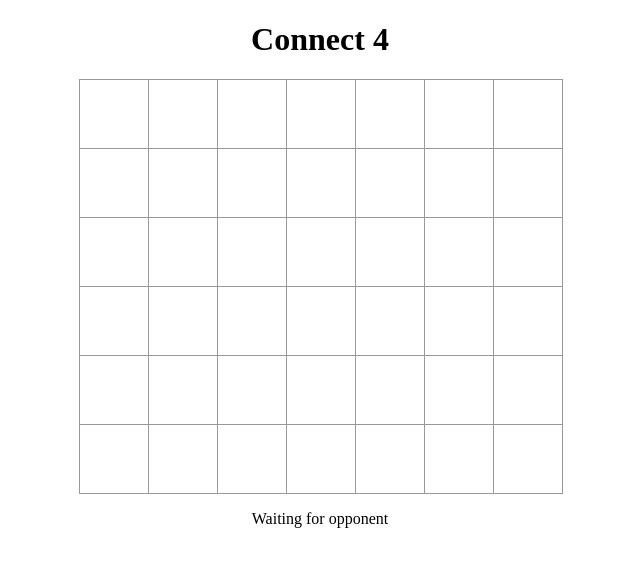
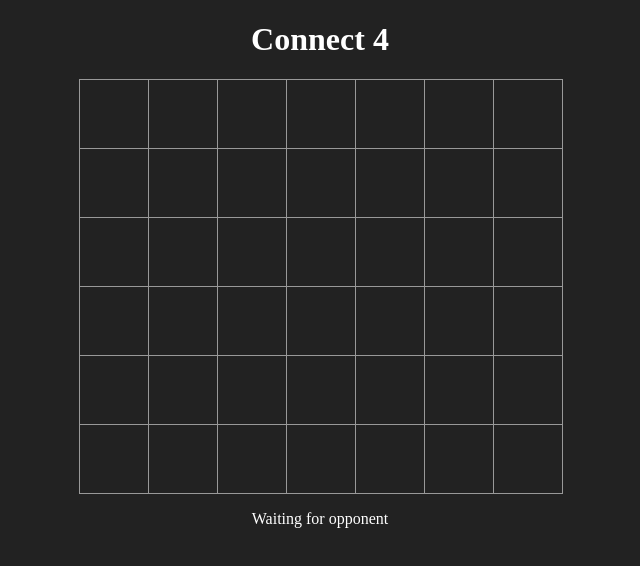
Before and after one commit to tikkikkit21/connect4, a React (Vite) app: page / in a window 1280 px wide. Shown: the top 566 px of the page, without its empty margins (320-960 px from the left). Built offline with nearby package versions, Linux system fonts and the light colour scheme; no server answers.

Commit message:
Change CSS to dark mode

```diff
--- a/src/styles.css
+++ b/src/styles.css
@@ -1,5 +1,9 @@
 * {
     box-sizing: border-box;
+}
+
+body {
+    background-color: rgb(34, 34, 34);
 }
 
 /* Display */
@@ -9,6 +13,7 @@ p,
     display: flex;
     flex-direction: column;
     align-items: center;
+    color: white
 }
 
 /* Game components */
@@ -34,19 +39,15 @@ p,
     background: blue;
 }
 
-.X {
-    background: white;
-}
-
 .isRecent {
     border-width: 5px;
 }
 
-.board-row:after {
+/* .board-row:after {
     clear: both;
     content: '';
     display: table;
-}
+} */
 
 .reset {
     padding: 5px;
```
